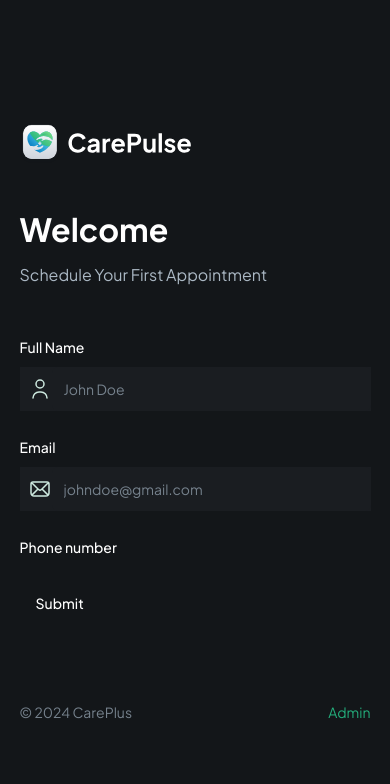
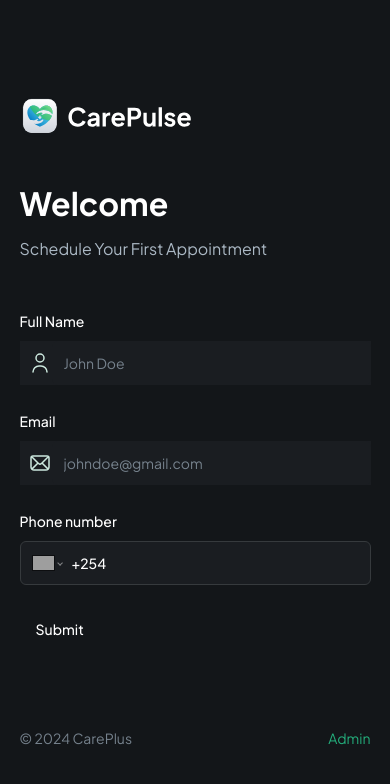
Before and after one commit to DevJuma10/CarePlus, a Next.js app: page / in a window 390 px wide. Shown: the top 784 px of the page. Built offline with nearby package versions, Linux system fonts and the light colour scheme; grey boxes are pictures that could not be loaded.

Commit message:
Feat: Add Phone Number input

```diff
--- a/components/ui/CustomFormField.tsx
+++ b/components/ui/CustomFormField.tsx
@@ -14,6 +14,8 @@
 import { Control } from 'react-hook-form'
 import { FormFieldType } from '../forms/PatientForm'
 import Image from 'next/image'
+import 'react-phone-number-input/style.css'
+import PhoneInput from 'react-phone-number-input'
 
 interface CustomProps {
     control:Control<any>,
@@ -58,6 +60,22 @@
                     </div>
                 )
 
+            case FormFieldType.PHONE_INPUT:
+                return (
+                    <PhoneInput
+                        defaultCountry='KE'
+                        international
+                        withCounryCallingCode
+                        placeholder={placeHolder}
+                        value={field.value as E164Number | undefined}
+                        onChange={field.onChange}
+                        className='input-phone'
+                    />
+                )
+
+            default:
+                break;
+
         }
 
 }
--- a/package.json
+++ b/package.json
@@ -20,6 +20,7 @@
     "react": "^18",
     "react-dom": "^18",
     "react-hook-form": "^7.52.2",
+    "react-phone-number-input": "^3.4.5",
     "tailwind-merge": "^2.4.0",
     "tailwindcss-animate": "^1.0.7",
     "zod": "^3.23.8"
```
Also changed, not shown: 1 other file (tests, documents, lock files or other folders).
